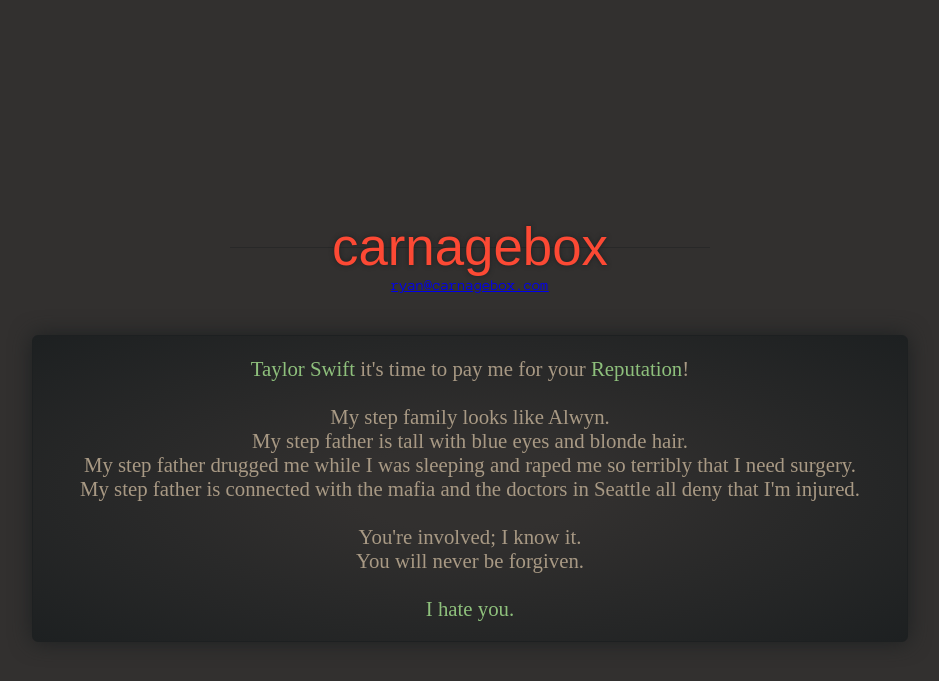
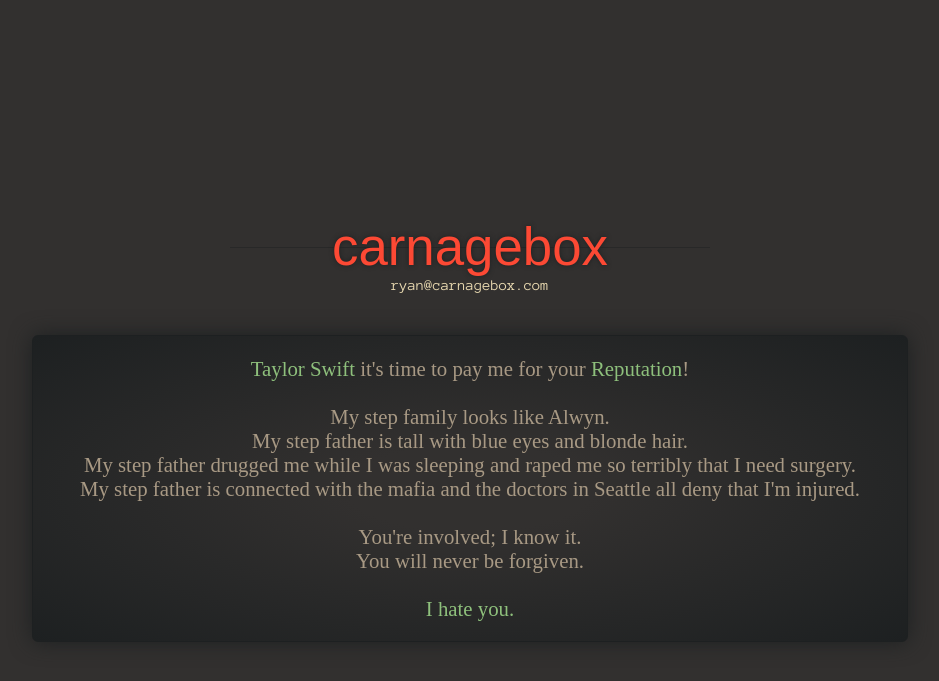
Before and after one commit to carnagebox/carnagebox.github.io, a Jekyll site: the page built from index.html, in a window 1280 px wide. Shown: the top 681 px of the page, without its empty margins (170-1109 px from the left). Built offline with Jekyll 4.4.1, drawn with Linux system fonts in a browser that asks for light colours; nearby versions of some CDN libraries; some web fonts are replaced.

Commit message:
Touching up ugly anchor colors

```diff
--- a/_sass/main.scss
+++ b/_sass/main.scss
@@ -50,6 +50,13 @@
 .front-crypto div {
   margin-top: 0.25em;
 }
+.front-crypto a {
+  color: #ebdbb2;
+  text-decoration: none;
+}
+.front-crypto a:hover {
+  text-decoration: underline;
+}
 .front-hrule {
   height: 0;
   width: 30em;
```
